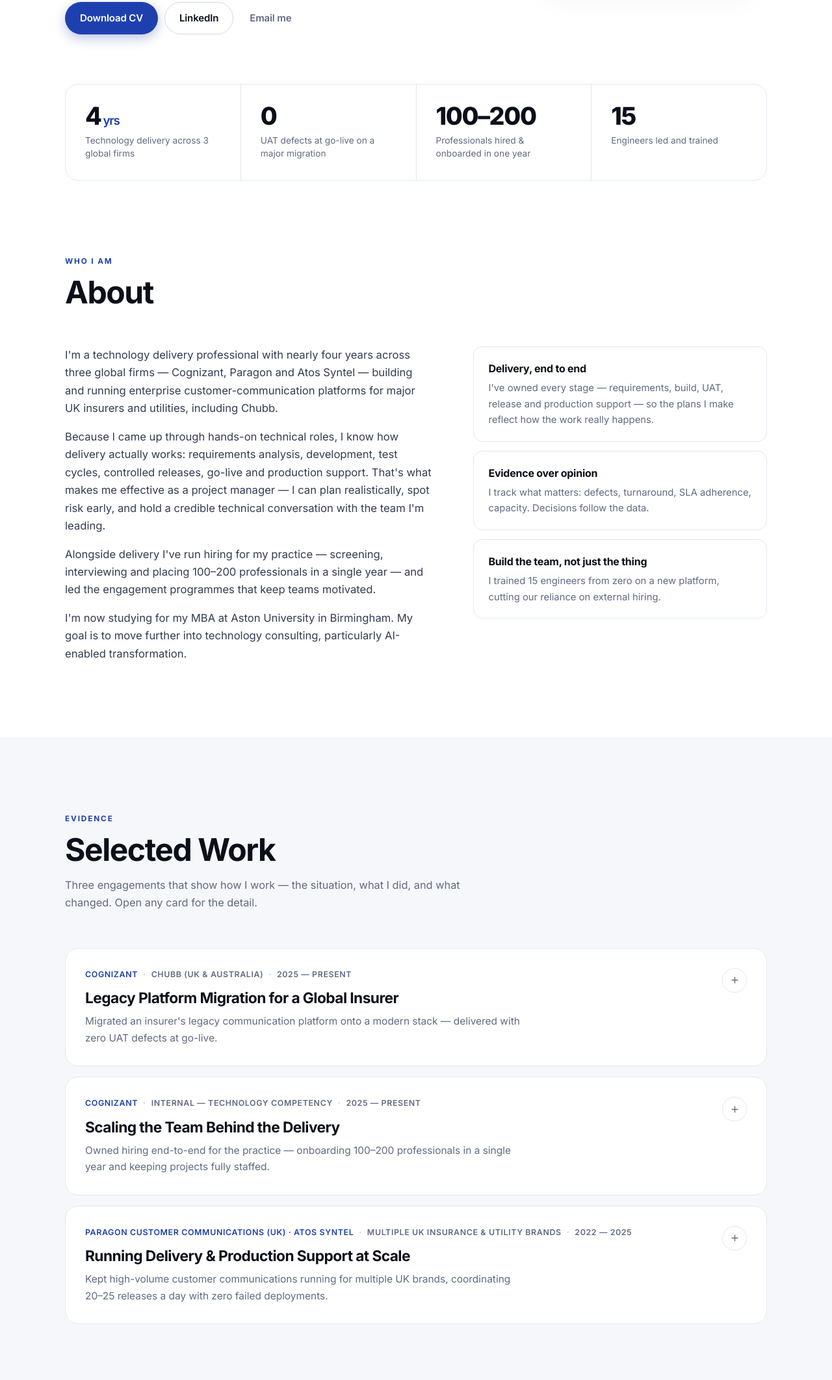
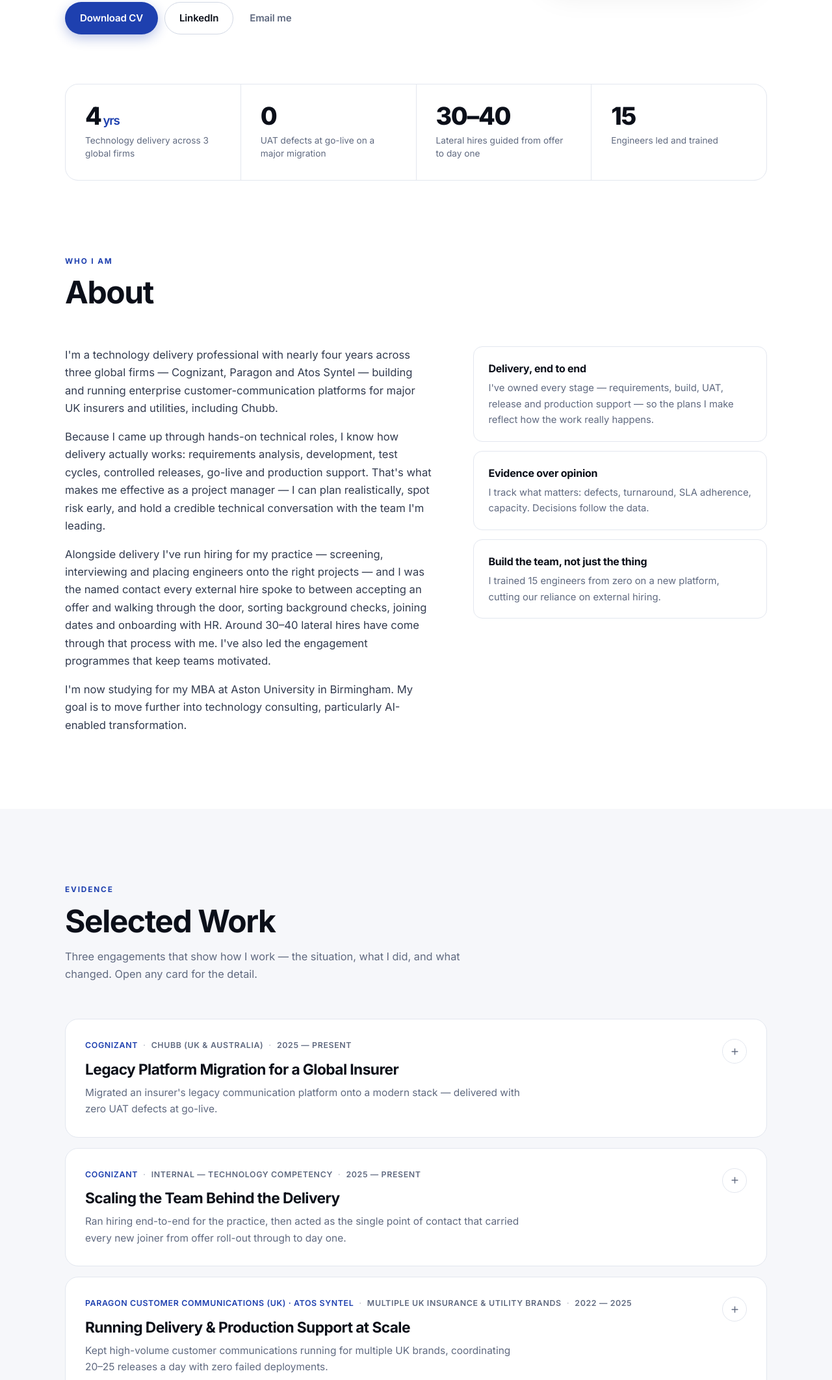
Before and after one commit to Saikireeti19/portfolio, a plain HTML site: page index.html in a window 1280 px wide. Shown: the part 676-2800 px from the top of the page at 65% size. Drawn offline with Linux system fonts and the light colour scheme.

Commit message:
Add the onboarding-POC hiring story; use 30-40 as the single hiring figure
New detail in the hiring case study: acted as the named point of contact for
external hires after offer roll-out - candidates came directly with onboarding
questions, background-verification (BGV) problems and date-of-joining changes,
chased through with HR - plus a check-in with every candidate every other day
across the offer-to-joining window so accepted offers did not lapse.

Dropped the 100-200 figure entirely at the user's request; 30-40 lateral hires
guided from offer to day one is now the single hiring number, used consistently
in the metric tile, the case study results, the timeline and the About text.

Also added Candidate Experience / Offer-to-Join Management and BGV & Onboarding
Liaison to capabilities, and refreshed the static social-preview meta tags,
which still described the old change-management positioning.

```diff
--- a/assets/js/content.js
+++ b/assets/js/content.js
@@ -72,7 +72,7 @@ window.PORTFOLIO = {
   metrics: [
     { value: "4",       suffix: "yrs", label: "Technology delivery across 3 global firms" },
     { value: "0",       suffix: "",    label: "UAT defects at go-live on a major migration" },
-    { value: "100–200", suffix: "",    label: "Professionals hired & onboarded in one year" },
+    { value: "30–40",   suffix: "",    label: "Lateral hires guided from offer to day one" },
     { value: "15",      suffix: "",    label: "Engineers led and trained" }
   ],
 
@@ -123,7 +123,7 @@ window.PORTFOLIO = {
     paragraphs: [
       "I'm a technology delivery professional with nearly four years across three global firms — Cognizant, Paragon and Atos Syntel — building and running enterprise customer-communication platforms for major UK insurers and utilities, including Chubb.",
       "Because I came up through hands-on technical roles, I know how delivery actually works: requirements analysis, development, test cycles, controlled releases, go-live and production support. That's what makes me effective as a project manager — I can plan realistically, spot risk early, and hold a credible technical conversation with the team I'm leading.",
-      "Alongside delivery I've run hiring for my practice — screening, interviewing and placing 100–200 professionals in a single year — and led the engagement programmes that keep teams motivated.",
+      "Alongside delivery I've run hiring for my practice — screening, interviewing and placing engineers onto the right projects — and I was the named contact every external hire spoke to between accepting an offer and walking through the door, sorting background checks, joining dates and onboarding with HR. Around 30–40 lateral hires have come through that process with me. I've also led the engagement programmes that keep teams motivated.",
       "I'm now studying for my MBA at Aston University in Birmingham. My goal is to move further into technology consulting, particularly AI-enabled transformation."
     ],
     principles: [
@@ -168,22 +168,23 @@ window.PORTFOLIO = {
       client:  "Internal — Technology Competency",
       org:     "Cognizant",
       period:  "2025 — Present",
-      role:    "Resourcing & Talent Lead (alongside delivery)",
-      summary: "Owned hiring end-to-end for the practice — onboarding 100–200 professionals in a single year and keeping projects fully staffed.",
-      context: "Delivery commitments were growing faster than the team could staff them, and unfilled roles were putting billable project work at risk.",
+      role:    "Resourcing & Talent Lead · Onboarding POC (alongside delivery)",
+      summary: "Ran hiring end-to-end for the practice, then acted as the single point of contact that carried every new joiner from offer roll-out through to day one.",
+      context: "Delivery commitments were growing faster than the team could staff them, and unfilled roles were putting billable project work at risk. Accepted offers were also the fragile part — candidates go quiet between offer and joining, and a drop-out means starting the whole hire again.",
       actions: [
         "Ran hiring end-to-end: sourcing, screening and technical-panel interviews across technology competencies.",
         "Mapped every candidate to Service Orders (SOs) and project skill requirements so the right people landed on the right work.",
-        "Coordinated onboarding and induction — access, documentation and ramp-up.",
-        "Ran access and process-compliance audits to keep hiring records audit-ready.",
+        "Became the named point of contact for external hires after offer roll-out — candidates came to me directly with onboarding questions, background-verification (BGV) problems and date-of-joining changes, and I chased each one through with HR and the internal teams.",
+        "Checked in with every candidate every other day across the offer-to-joining window, so the experience stayed personal and accepted offers did not quietly lapse.",
+        "Coordinated induction, access and documentation, and ran process-compliance audits to keep hiring records audit-ready.",
         "Introduced gamified Mentimeter feedback sessions to surface team issues early, escalating them to senior management, and founded 'GammiFriday', a monthly department-wide engagement event."
       ],
       results: [
-        { value: "100–200", label: "Hired & onboarded in one year" },
-        { value: "~20%",    label: "Faster new-joiner ramp-up" },
-        { value: "100%",    label: "Audit-ready records" }
+        { value: "30–40", label: "Lateral hires guided from offer to day one" },
+        { value: "~20%",  label: "Faster new-joiner ramp-up" },
+        { value: "100%",  label: "Audit-ready hiring records" }
       ],
-      tags: ["Talent Acquisition", "Workforce Planning", "Onboarding", "Employee Engagement", "Compliance"]
+      tags: ["Talent Acquisition", "Candidate Experience", "Offer-to-Join Management", "BGV & Onboarding", "Workforce Planning", "Employee Engagement"]
     },
     {
       title:   "Running Delivery & Production Support at Scale",
@@ -223,7 +224,7 @@ window.PORTFOLIO = {
       period:  "Jul 2025 — Present",
       points: [
         "Led a 15-member team on a legacy platform migration, delivered with zero UAT defects.",
-        "Owned end-to-end hiring for the practice — 100–200 professionals onboarded in a year.",
+        "Owned end-to-end hiring for the practice and acted as the onboarding point of contact for 30–40 lateral hires.",
         "Awarded the Cognizant Cheers Award for delivery excellence and clean deployments."
       ]
     },
@@ -260,7 +261,7 @@ window.PORTFOLIO = {
   skills: [
     { group: "Project & Delivery",   items: ["Project & Programme Management", "Technical Delivery Management", "Full SDLC (requirements → build → UAT → release → support)", "Planning, Scheduling & Estimation", "Risk & Issue Management", "Agile & Waterfall"] },
     { group: "Release & Environments", items: ["Release Coordination (TEST/UAT/PROD)", "Deployment & Rollback", "Approval & Audit Compliance", "Production Support", "Incident Management"] },
-    { group: "People & Talent",      items: ["Talent Acquisition & Interviewing", "Workforce & Resource Planning", "Onboarding & Induction", "Team Leadership (15+)", "Training & Mentoring", "Employee Engagement"] },
+    { group: "People & Talent",      items: ["Talent Acquisition & Interviewing", "Workforce & Resource Planning", "Candidate Experience & Offer-to-Join Management", "BGV & Onboarding Liaison", "Team Leadership (15+)", "Training & Mentoring", "Employee Engagement"] },
     { group: "Business & Analysis",  items: ["Requirements Analysis", "Stakeholder Management", "Status Reporting", "Process Improvement", "Documentation"] },
     { group: "Technology",           items: ["Quadient Inspire (Designer, Interactive, Scaler, ICM)", "JavaScript", "HTML / CSS", "MySQL", "Windows / Linux"] },
     { group: "Tools & Data",         items: ["JIRA", "ServiceNow", "Microsoft Excel", "Microsoft Office Suite", "Power BI (Basic)", "Generative AI (Claude)"] },
```
Also changed, not shown: index.html (+6 -6 lines).
